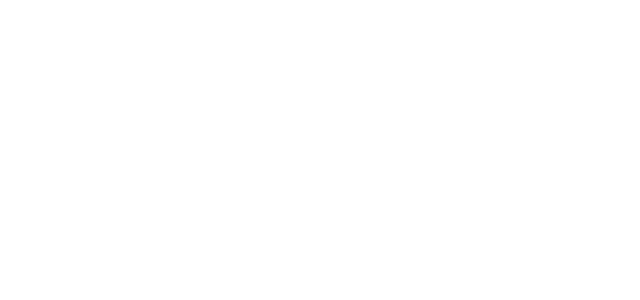
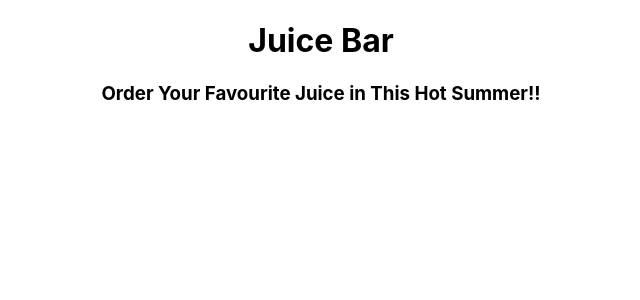
Before and after one commit to Mohuya748/juice-bar, a React (Create React App) app: page / in a window 1280 px wide. Shown: the top 300 px of the page, without its empty margins (319-959 px from the left). Built offline with nearby package versions, Linux system fonts and the light colour scheme.

Commit message:
data added

```diff
--- a/src/App.js
+++ b/src/App.js
@@ -1,10 +1,11 @@
 import logo from './logo.svg';
 import './App.css';
+import Bar from './components/Bar/Bar';
 
 function App() {
   return (
     <div>
-
+     <Bar></Bar>
     </div>
   );
 }
--- /dev/null
+++ b/src/components/Bar/Bar.css
@@ -0,0 +1,4 @@
+.header{
+ text-align: center;
+
+}
--- /dev/null
+++ b/src/components/Bar/Bar.js
@@ -0,0 +1,26 @@
+import React, { useEffect, useState } from 'react';
+import './Bar.css'
+
+const Bar = () => {
+    const[juice, setJuice]= useState([]);
+
+    useEffect(()=>{
+        fetch('data.json')
+        .then(res=>res.json())
+        .then(data =>setJuice(data))
+
+    },[])
+    console.log(juice)
+    return (
+
+        <div>
+            <div className='header'>
+                <h1>Juice Bar</h1>
+                <h3>Order Your Favourite Juice in This Hot Summer!!</h3>
+            </div>
+
+        </div>
+    );
+};
+
+export default Bar;
```
